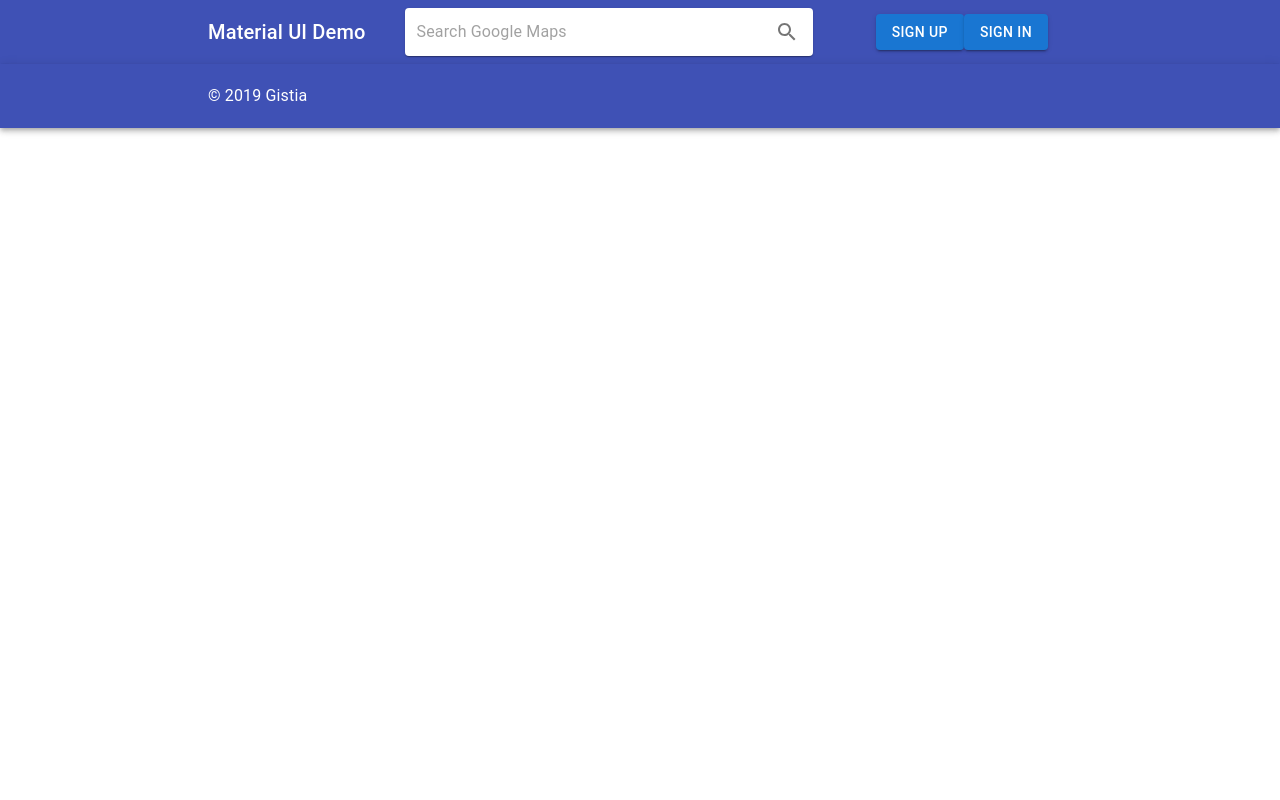
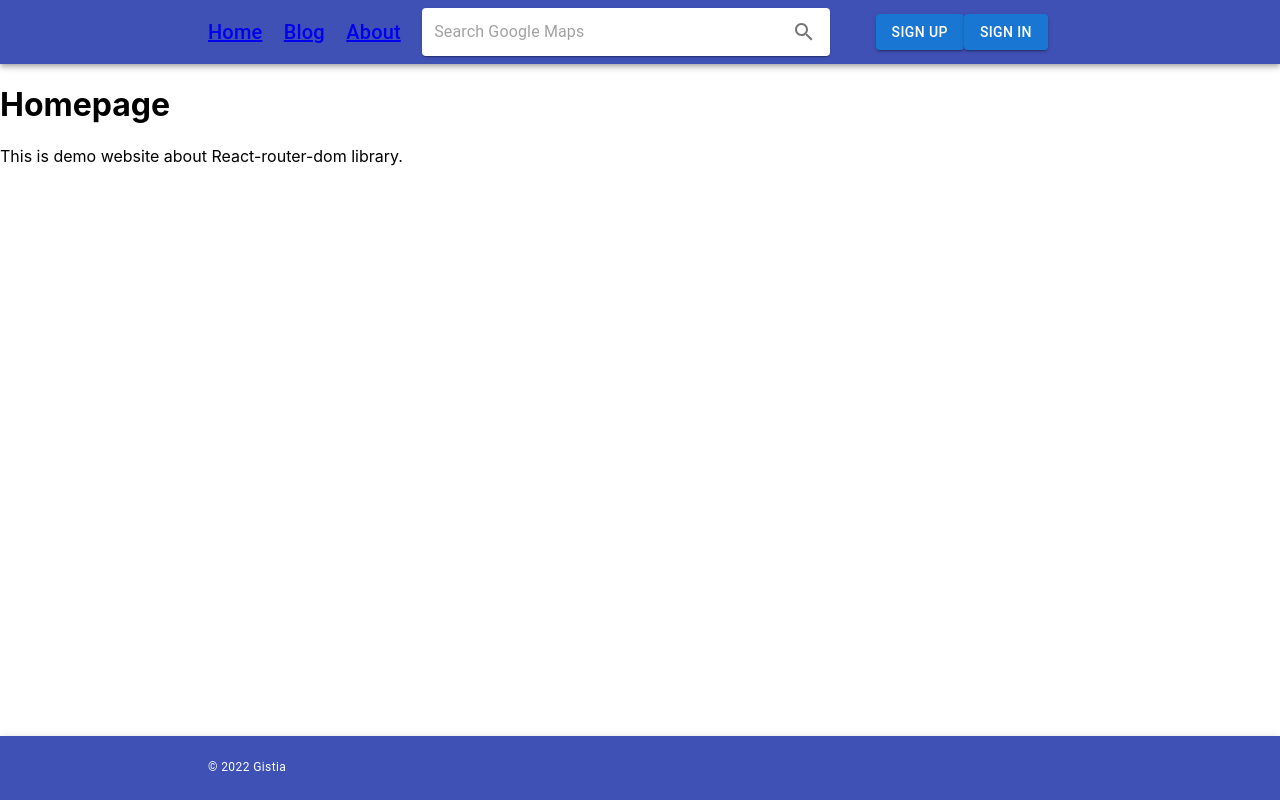
Before and after one commit to edxan77/Social-Network-Project, a React (Create React App) app: page / in a window 1280 px wide. Built offline with nearby package versions, Linux system fonts and the light colour scheme.

Commit message:
react royter done

```diff
--- a/package.json
+++ b/package.json
@@ -15,7 +15,7 @@
     "react": "^17.0.2",
     "react-dom": "^17.0.2",
     "react-redux": "^7.2.6",
-    "react-router-dom": "^6.2.2",
+    "react-router-dom": "^6.3.0",
     "react-scripts": "5.0.0",
     "redux": "^4.1.2",
     "styled-components": "^5.3.5",
--- a/src/App.js
+++ b/src/App.js
@@ -5,7 +5,7 @@ import { Layout } from './components/Layout';
 function App() {
   return (
     <Layout>
-
+      <h1>barev</h1>
     </Layout>
   );
 }
--- a/src/components/Footer/index.js
+++ b/src/components/Footer/index.js
@@ -3,11 +3,11 @@ import { AppBar, Container, Toolbar, Typography } from "@material-ui/core";
 
 export default function Footer() {
     return (
-        <AppBar position="static" color="primary">
+        <AppBar position="static" component="footer" color="primary" style={{ position: "fixed", bottom: "0" }}>
           <Container maxWidth="md">
             <Toolbar>
-              <Typography variant="body1" color="inherit">
-                &copy; 2019 Gistia
+              <Typography variant="caption" color="inherit">
+                &copy; 2022 Gistia
               </Typography>
             </Toolbar>
           </Container>
--- a/src/components/Header/index.js
+++ b/src/components/Header/index.js
@@ -1,8 +1,13 @@
+import React from "react";
 import { AppBar,   Container, Toolbar, Typography, } from "@material-ui/core";
-import React from "react";
+import { Routes, Route, Link, } from "react-router-dom";
 import { makeStyles } from "@material-ui/styles"
 import { Paper, InputBase, IconButton, Button} from '@mui/material';
 import SearchIcon from '@material-ui/icons/Search';
+import { Aboutpage } from '../pages/Aboutpage'
+import { Blogpage } from '../pages/Blogpage';
+import { Homepage } from "../pages/Homepage";
+import { Notfoundpage } from "../pages/Notfoundpage";
 
 const useStyles = makeStyles({
   root:{
@@ -12,11 +17,18 @@ const useStyles = makeStyles({
 export default function Header() {
   const classes = useStyles()
    return (
+     <>
      <AppBar position="static" color="primary">
        <Container maxWidth="md">
          <Toolbar className={classes.root}>
            <Typography variant="h6" color="inherit">
-             Material UI Demo
+             <Link to="/">Home</Link>
+           </Typography>
+           <Typography variant="h6" color="inherit">
+             <Link to="/posts">Blog</Link>
+           </Typography>
+           <Typography variant="h6" color="inherit">
+             <Link to="/about">About</Link>
            </Typography>
            <Paper
               component="form"
@@ -38,5 +50,12 @@ export default function Header() {
          </Toolbar>
        </Container>
      </AppBar>
+      <Routes>
+        <Route path="/" element={<Homepage />}/>
+        <Route path="/about" element={<Aboutpage />}/>
+        <Route path="/posts" element={<Blogpage />}/>
+        <Route path="*" element={<Notfoundpage />}/>
+      </Routes>
+     </>
    );
  }
--- a/src/components/Layout/index.js
+++ b/src/components/Layout/index.js
@@ -2,19 +2,15 @@
 import Footer from '../Footer';
 import Header from '../Header';
 
-export const Layout = ({ children }) => {
+export const Layout = () => {
 
    return (
       <>
          <Header />
-            {children}
+
          <Footer />
       </>
    )
 
 
 }
-
-Layout.propTypes = {
-   children: null
-}
--- /dev/null
+++ b/src/components/pages/Aboutpage.jsx
@@ -0,0 +1,10 @@
+const Aboutpage = () => {
+   return (
+      <div>
+         <h1>About us</h1>
+         <p>This is demo website about React-router-dom library.</p>
+      </div>
+   )
+}
+
+export {Aboutpage}
--- /dev/null
+++ b/src/components/pages/Blogpage.jsx
@@ -0,0 +1,10 @@
+const Blogpage = () => {
+   return (
+      <div>
+         <h1>Blogpage</h1>
+         <p>This is demo website about React-router-dom library.</p>
+      </div>
+   )
+}
+
+export {Blogpage}
--- /dev/null
+++ b/src/components/pages/Homepage.jsx
@@ -0,0 +1,10 @@
+const Homepage = () => {
+   return (
+      <div>
+         <h1>Homepage</h1>
+         <p>This is demo website about React-router-dom library.</p>
+      </div>
+   )
+}
+
+export {Homepage}
--- /dev/null
+++ b/src/components/pages/Notfoundpage.jsx
@@ -0,0 +1,11 @@
+import { Link } from "react-router-dom";
+
+const Notfoundpage = () => {
+   return (
+      <div>
+         This page doesnt exist Go <Link to="/">home</Link>
+      </div>
+   )
+}
+
+export {Notfoundpage};
--- a/src/index.js
+++ b/src/index.js
@@ -1,12 +1,15 @@
 import React from 'react';
 import ReactDOM from 'react-dom';
+import { BrowserRouter } from 'react-router-dom';
 import './index.css';
 import App from './App';
 import reportWebVitals from './reportWebVitals';
 
 ReactDOM.render(
   <React.StrictMode>
-    <App />
+    <BrowserRouter >
+      <App />
+    </BrowserRouter>
   </React.StrictMode>,
   // eslint-disable-next-line linebreak-style
   document.getElementById('root'),
```
Also changed, not shown: .eslintrc.json, 1 other file (tests, documents, lock files or other folders).
